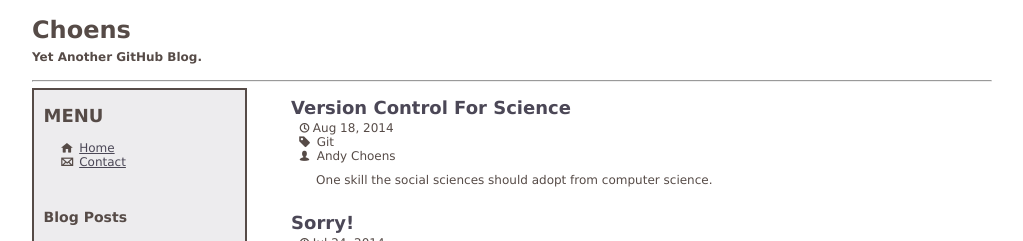
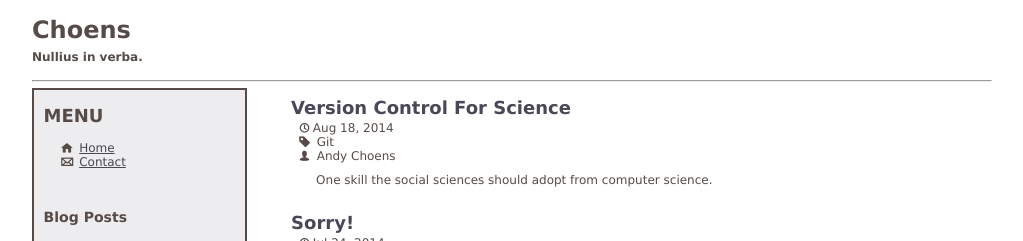
Before and after one commit to Choens/choens.github.io, a Jekyll site: the page built from index.html, in a window 1280 px wide. Shown: the top 241 px of the page, without its empty margins (26-1049 px from the left). Built offline with Jekyll 4.4.1, drawn with Linux system fonts in a browser that asks for light colours; the list of posts is cut into pages by our own code.

Commit message:
Changes the description.

```diff
--- a/_config.yml
+++ b/_config.yml
@@ -1,7 +1,7 @@
 ## Site ========================================================================
 
 name: Choens
-description: Yet Another GitHub Blog.
+description: Nullius in verba.
 
 
 # What exactly does this do?
```
